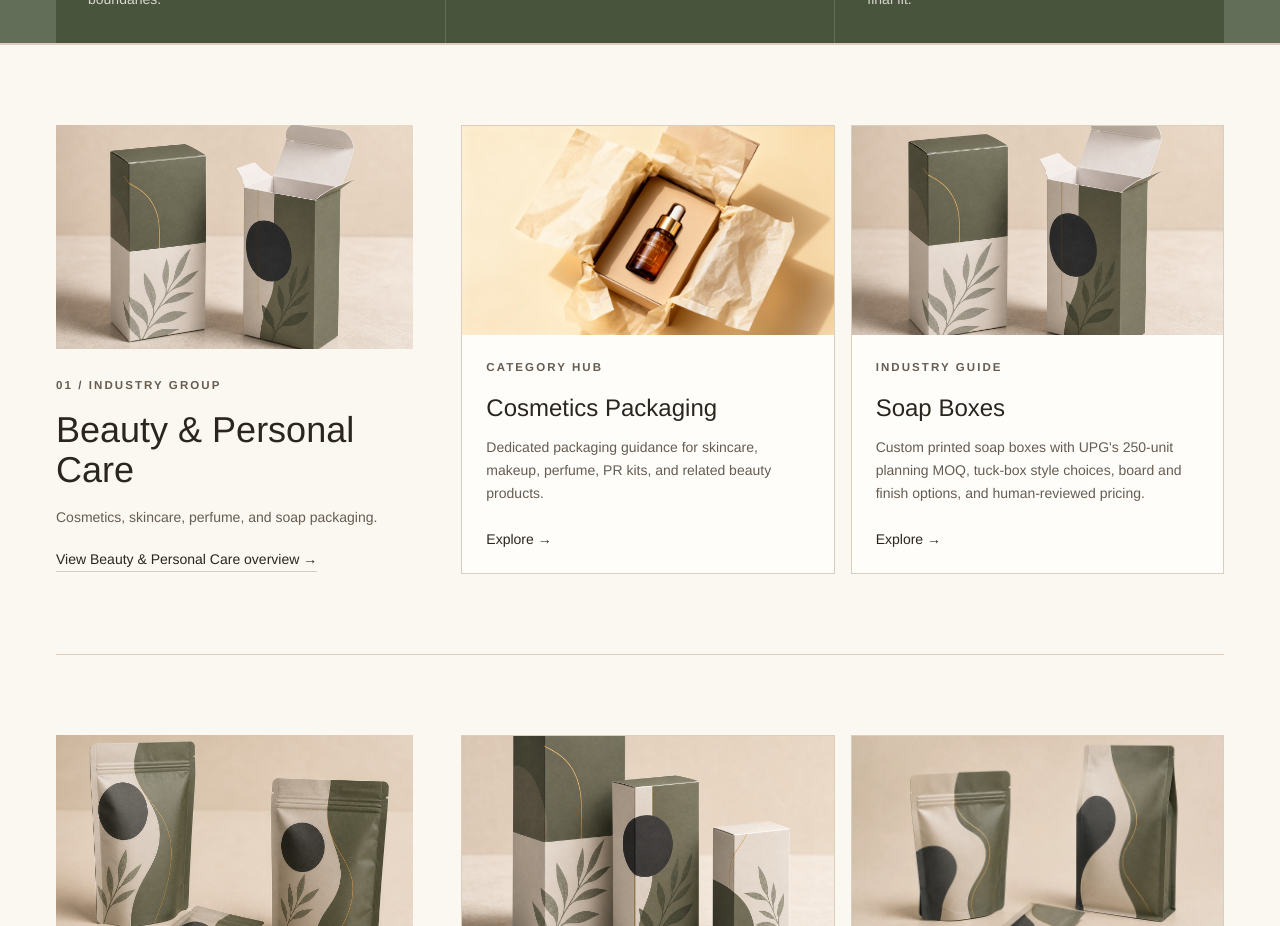
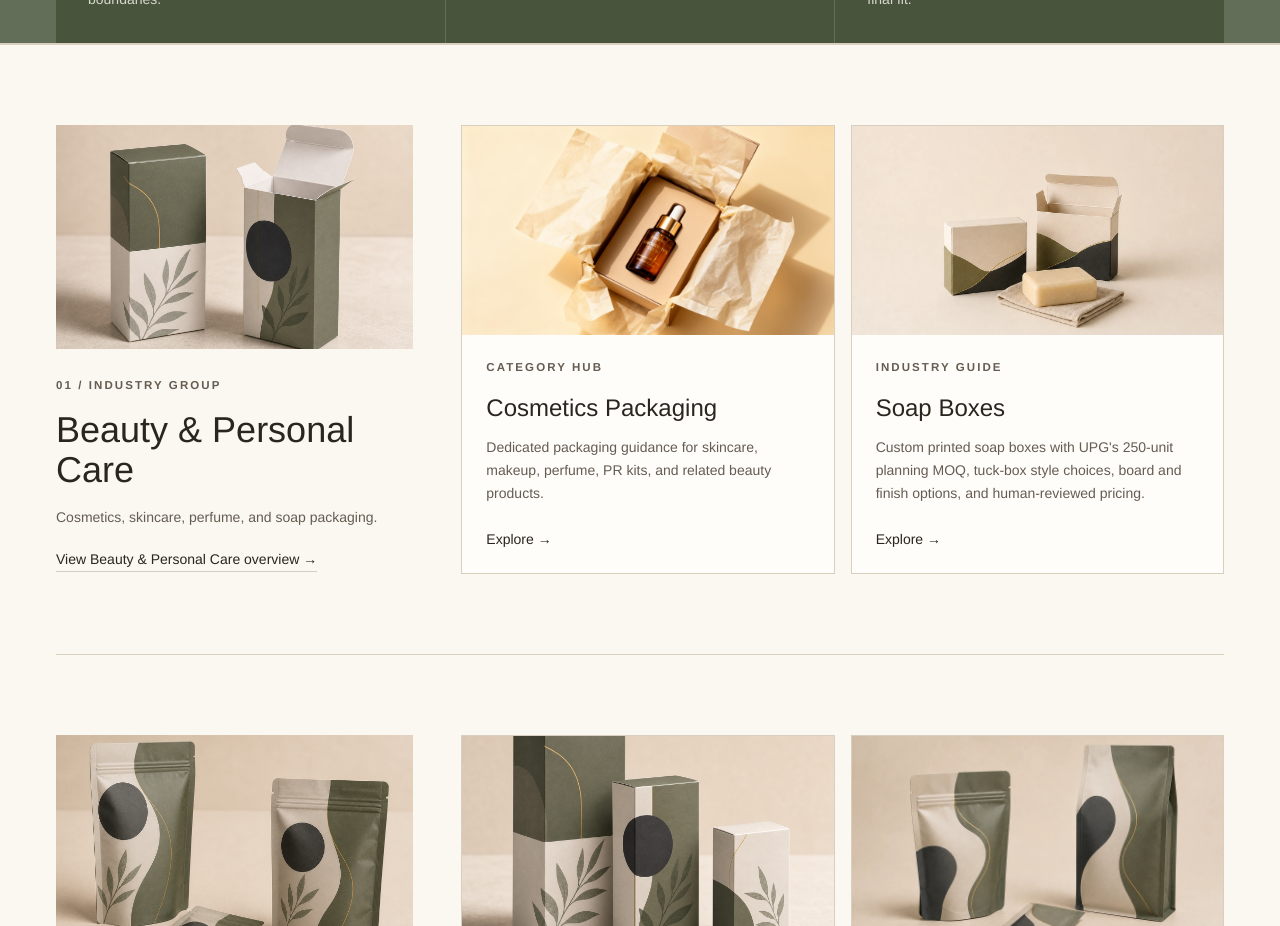
Before and after one commit to umarbabur105-del/upg-website-v2, a Next.js app: page /industries in a window 1280 px wide. Shown: the part 920-1846 px from the top of the page. Built offline with nearby package versions, Linux system fonts and the light colour scheme; no server answers.

Commit message:
Publish approved soap box artwork and matching detail crops

```diff
--- a/src/data/industry-guides.ts
+++ b/src/data/industry-guides.ts
@@ -185,9 +185,23 @@ export const industryGuides: IndustryGuide[] = [
       "soap boxes wholesale",
     ],
     image: {
-      src: "/images/generated/tuck-boxes/tuck-boxes-straight-reverse-v1.png",
+      src: "/images/generated/industry-guides/custom-soap-boxes-theme-v1.webp",
       alt: "Representative custom printed tuck boxes for soap outer packaging",
     },
+    heroCompanionImages: [
+      {
+        src: "/images/generated/industry-guides/custom-soap-boxes-theme-v1.webp",
+        alt: "Representative closed soap outer carton with ivory, olive, and charcoal artwork",
+        objectPosition: "32% 66%",
+        zoom: 1.8,
+      },
+      {
+        src: "/images/generated/industry-guides/custom-soap-boxes-theme-v1.webp",
+        alt: "Representative open soap outer carton showing its tuck flap and printed panels",
+        objectPosition: "64% 50%",
+        zoom: 1.8,
+      },
+    ],
     quickAnswer:
       "UPG manufactures custom tuck boxes that can be developed around a finished soap product and its inner wrap. Pricing depends on the approved structure, dimensions, board, printing, finishes, quantity, and delivery destination.",
     bestFor: [
```
Also changed, not shown: public/images/generated/industry-guides/custom-soap-boxes-theme-v1.webp (added).
